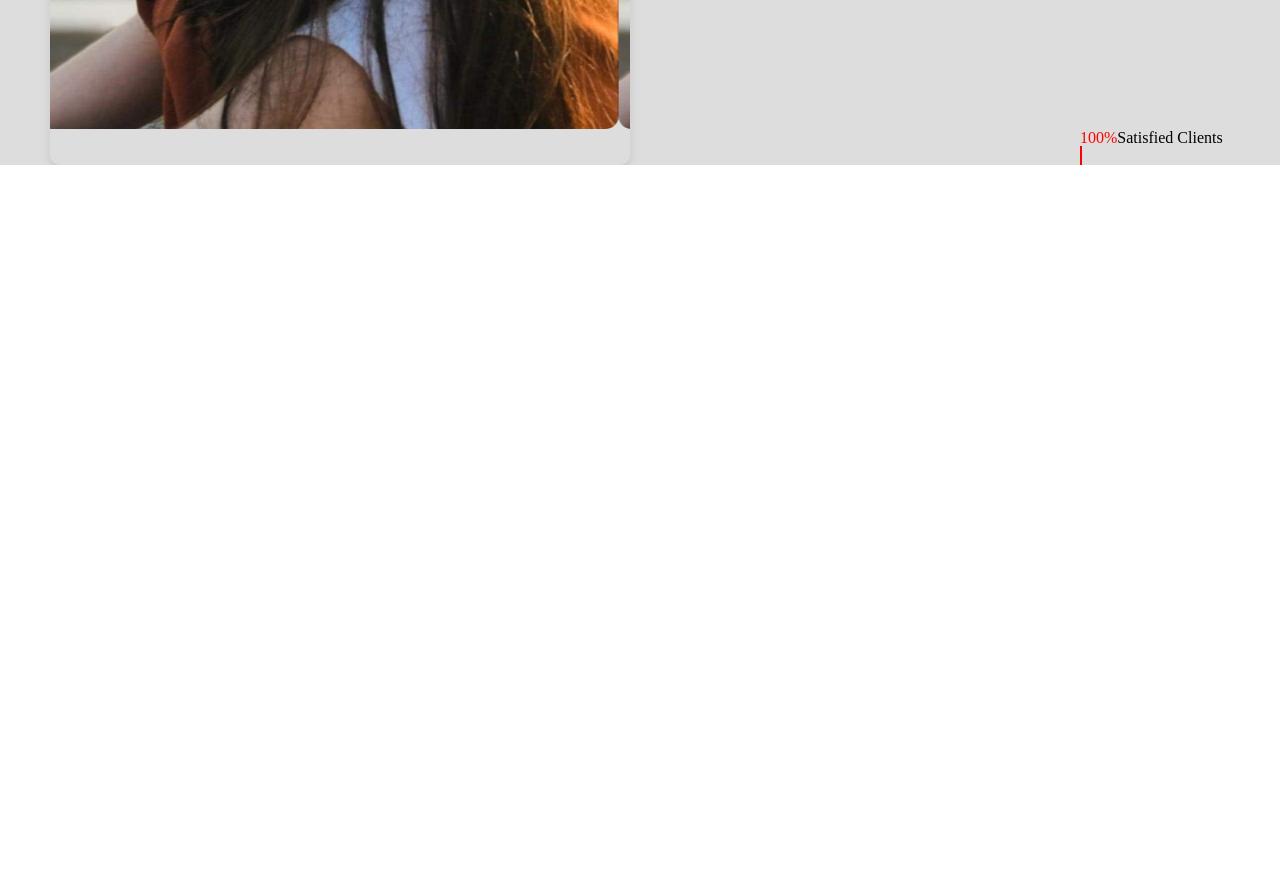
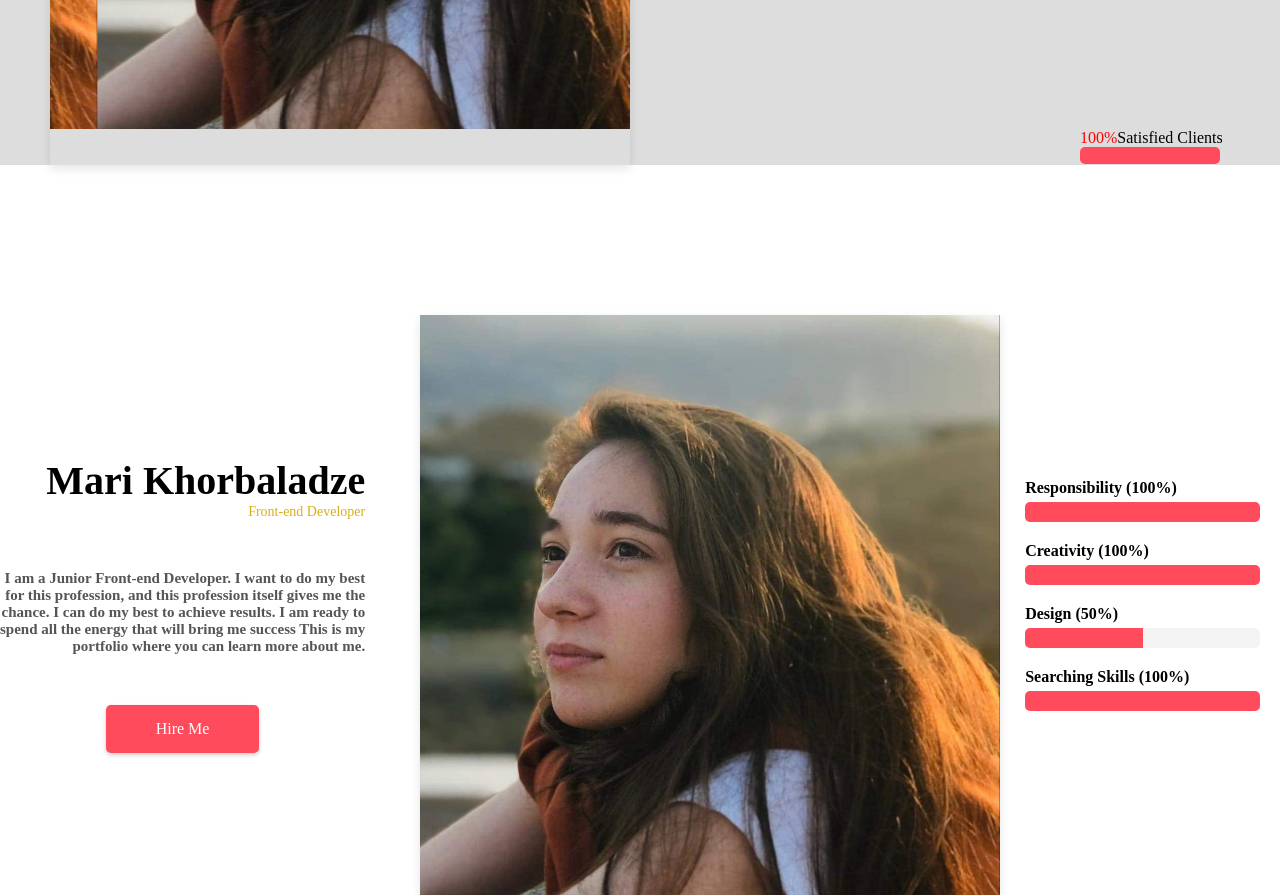
Before and after one commit to MariKhorbaladze/finalproject, a plain HTML site: page index.html in a window 1280 px wide. Shown: the part 641-1536 px from the top of the page. Before the commit the page ends 806 px from the top, so only its background shows below. Drawn offline with Linux system fonts and the light colour scheme.

Commit message:
add second block

```diff
--- a/index.html
+++ b/index.html
@@ -42,14 +42,66 @@
                     <span class="percent-redSlider">100% <span class="slider-clients">Satisfied Clients</span> </span>
                     <span class="red-line"></span>
                   </div>
-
-
-
                   </div>
                 </div>
             </div>
         </div>
     </section>
+ <section class="with-slide">
+    <div class="entire-aboutMe">
+        <div class="info">
+            <h1 class="my-name-secondBlock">Mari Khorbaladze</h1>
+            <p class="prof-front">Front-end Developer</p>
+            <h4>I am a Junior Front-end Developer. I want to do my best <br>
+                for this profession, and this profession itself gives me the <br>
+                chance. I can do my best to achieve results. I am ready to <br>
+                spend all the energy that will bring me success This is my  <br>
+                portfolio where you can learn more about me.
+            </h4>
+
+        <div class="button-container">
+            <a href="./index.html"><p class="hire-me-button">Hire Me</p></a>
+         </div>
+         </div>
+            <div class="slider">
+                <div class="slides">
+                <img class="slide" src="./imgs/profile-me.jpg" alt="Mari Khorbaladze image">
+                <img  class="slide" src="./imgs/profile-me.jpg" alt="Mari Khorbaladze image">
+                <img class="slide" src="./imgs/profile-me.jpg" alt="Mari Khorbaladze image">
+            </div>
+            </div>
+        <div class="profile-right-slider">
+            <div class="progress-bar-container" data-percent="100">
+                <span class="label">Responsibility (100%)</span>
+                <div class="progress-bar">
+                    <div class="progress"></div>
+                </div>
+            </div>
+            <div class="progress-bar-container" data-percent="100">
+                <span class="label">Creativity (100%)</span>
+                <div class="progress-bar">
+                    <div class="progress"></div>
+                </div>
+            </div>
+            <div class="progress-bar-container" data-percent="50">
+                <span class="label">Design (50%)</span>
+                <div class="progress-bar">
+                    <div class="progress"></div>
+                </div>
+            </div>
+            <div class="progress-bar-container" data-percent="100">
+                <span class="label">Searching Skills (100%)</span>
+                <div class="progress-bar">
+                    <div class="progress"></div>
+                </div>
+            </div>
+        </div>
+    </div>
+  </section>
+  <section class="blue-blockInfo">
+    <!-- <div class="blue-infoBackgroung">
+    </div> -->
+  </section>
     <script src="script.js"></script>
 </body>
 </html>
--- a/script.js
+++ b/script.js
@@ -17,3 +17,21 @@ document.addEventListener('DOMContentLoaded', (event) => {
 
     setInterval(nextSlide, 5000);
 });
+
+document.addEventListener('DOMContentLoaded', () => {
+    const progressBarContainers = document.querySelectorAll('.progress-bar-container');
+
+    const animateProgressBars = () => {
+        progressBarContainers.forEach(container => {
+            const rect = container.getBoundingClientRect();
+            if (rect.top < window.innerHeight && rect.bottom > 0) {
+                const progressBar = container.querySelector('.progress');
+                const percent = container.getAttribute('data-percent');
+                progressBar.style.width = `${percent}%`;
+            }
+        });
+    };
+
+    window.addEventListener('scroll', animateProgressBars);
+    window.addEventListener('load', animateProgressBars);
+});
--- a/style.css
+++ b/style.css
@@ -95,7 +95,6 @@
     width: 80%;
     max-width: 580px;
     overflow: hidden;
-    border-radius: 10px;
     box-shadow: 0 4px 10px rgba(0, 0, 0, 0.1);
     margin-left: 50px;
 }
@@ -110,19 +109,20 @@
     height: auto;
     display: block;
     max-width: 580px;
-    max-width: 580px;
-    border-radius: 13px;
 }
 
 .first-block-slider {
     margin-top: 150px;
     margin-left: 300px;
     gap: 5px;
+
 }
+
 
 .percent-redSlider {
     color: red;
     display: flex;
+
 }
 
 .slider-clients {
@@ -131,6 +131,102 @@
 
 .red-line {
     border: 1px solid red;
-    width: 1000px;
-    height: 0;
+    max-width: 1400px;
+    background-color: #ff4b5c;
+    border: none;
+    border-radius: 5px;
+    padding: 0px 70px;
 }
+
+
+.my-name-secondBlock {
+    font-size: 40px;
+    text-align: right;
+}
+
+.prof-front {
+    font-size: 14px;
+    color: #DAAE19;
+    text-align: end;
+    margin-bottom: 50px;
+}
+
+h4 {
+  font-size: 15px;
+  color: #555555;
+  text-align: end;
+  margin-bottom: 50px;
+}
+
+
+.entire-aboutMe {
+    display: flex;
+    gap: 5px;
+    align-items: center;
+    margin-top: 150px;
+}
+
+
+.button-container {
+    display: flex;
+    justify-content: center;
+    align-items: center;
+}
+
+.hire-me-button {
+    background-color: #ff4b5c;
+    color: white;
+    border: none;
+    font-size: 14px;
+    border-radius: 5px;
+    padding: 15px 50px;
+    font-size: 16px;
+    cursor: pointer;
+    box-shadow: 0 2px 4px rgba(0, 0, 0, 0.2);
+    transition: background-color 0.3s, box-shadow 0.3s;
+
+}
+
+.hire-me-button:hover {
+    background-color: #ff1f3d;
+    box-shadow: 0 4px 8px rgba(0, 0, 0, 0.2);
+}
+
+a {
+    text-decoration: none;
+}
+
+
+.profile-right-slider {
+    flex: 2;
+    padding: 20px;
+}
+
+.progress-bar-container {
+    margin-bottom: 20px;
+}
+
+.label {
+    display: block;
+    margin-bottom: 5px;
+    font-weight: bold;
+}
+
+.progress-bar {
+    width: 100%;
+    background-color: #f4f4f4;
+    border-radius: 5px;
+    overflow: hidden;
+    height: 20px;
+}
+
+.progress {
+    height: 100%;
+    width: 0;
+    background-color: #ff4b5c;
+    transition: width 0.5s ease-in-out;
+}
+
+.blue-infoBackgroung {
+    background-color: #131A36;
+}
```
